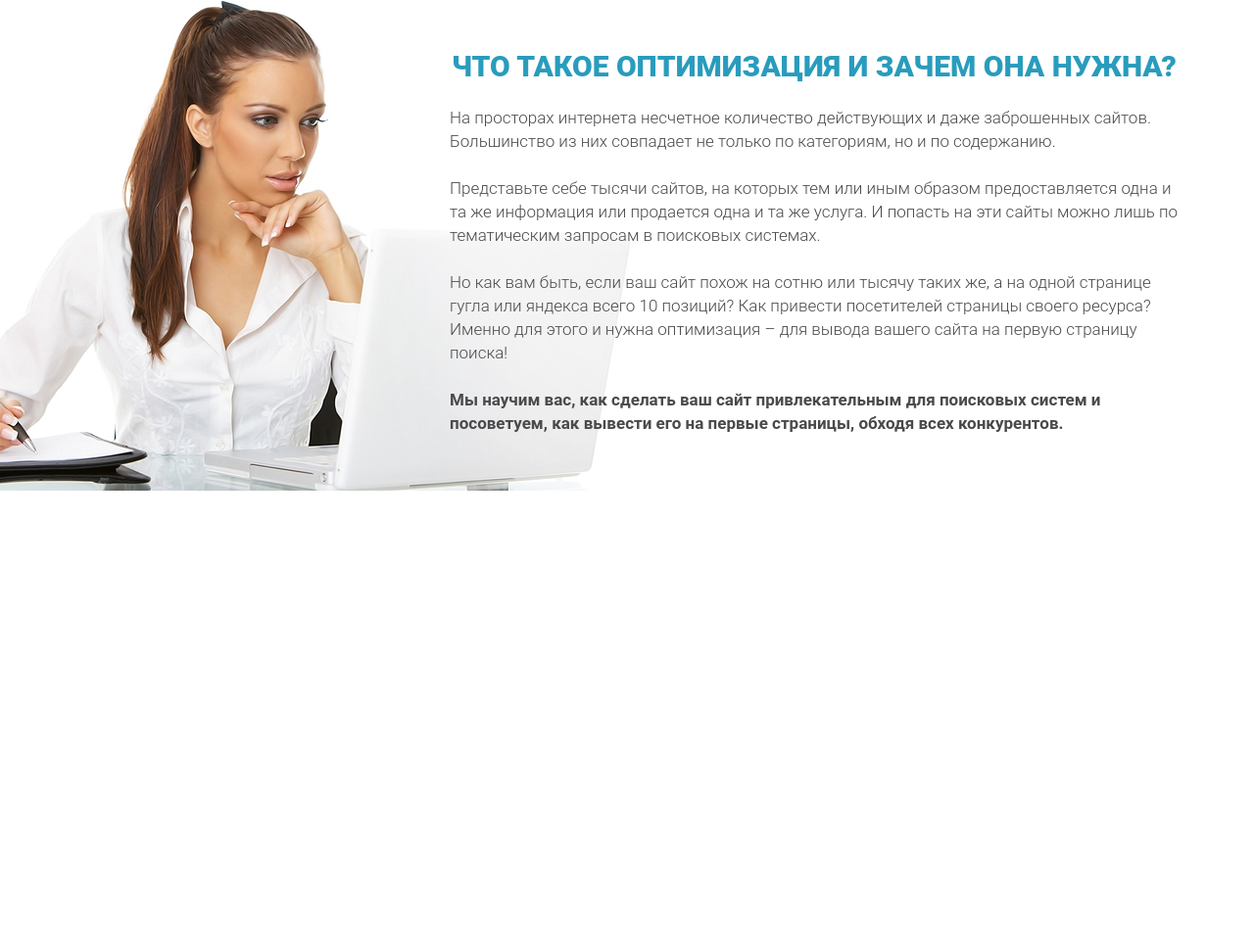
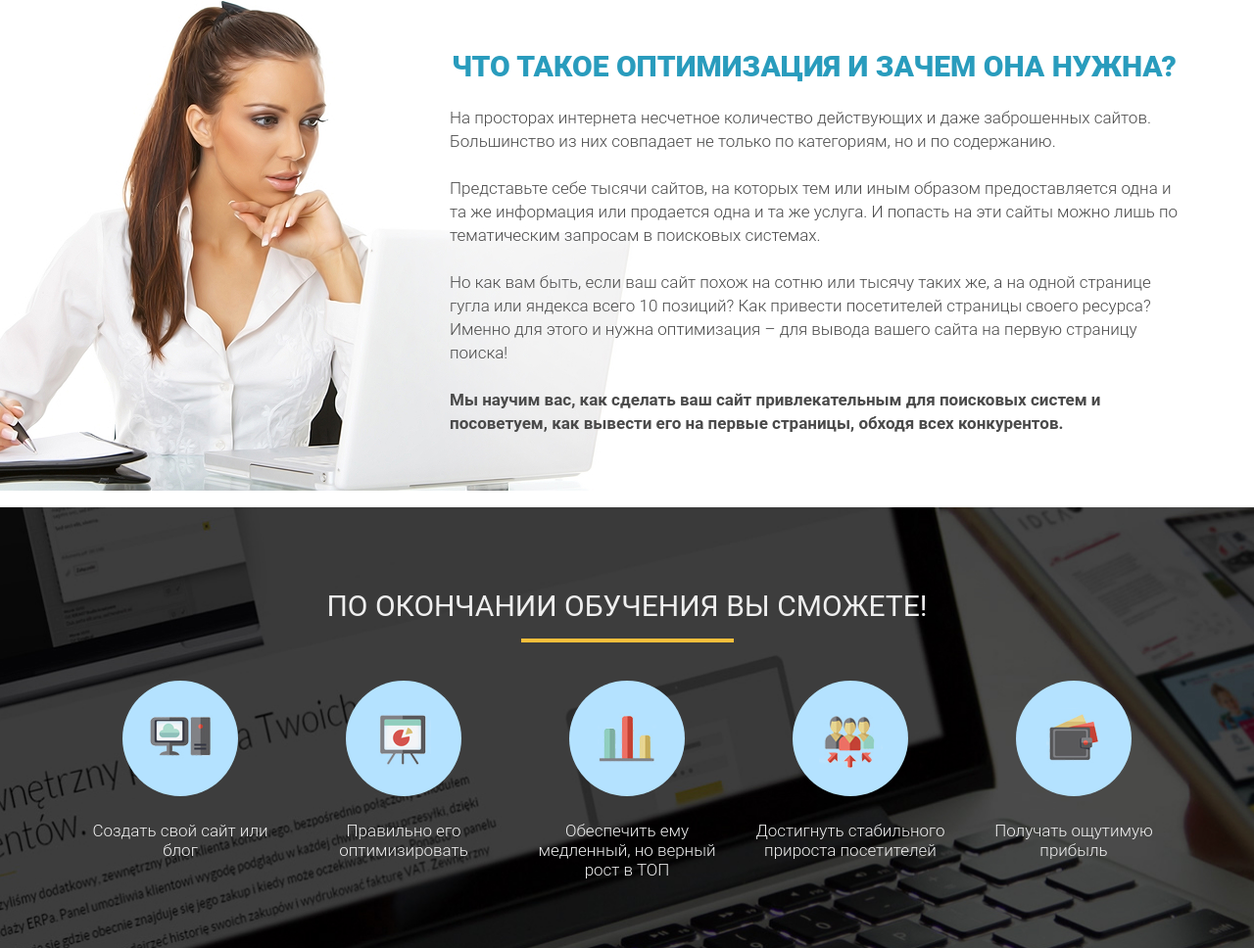
Before and after one commit to Dezmoss/web_dev, a plain HTML site: page Wordpress/index.html in a window 1280 px wide. Shown: the part 1502-2470 px from the top of the page at 98% size. Before the commit the page ends 2020 px from the top, so only its background shows below. Drawn offline with Linux system fonts and the light colour scheme.

Commit message:
complete finish section

```diff
--- a/Wordpress/css/style.css
+++ b/Wordpress/css/style.css
@@ -248,3 +248,67 @@
     top: -54px;
     z-index: -1;
 }
+
+.finish {
+    min-height: 450px;
+    padding: 86px 0 68px;
+    background: url('../img/second_bg.jpg') center center/cover no-repeat;
+}
+
+.finish_title {
+    font-family: 'Roboto';
+    font-weight: 400;
+    font-size: 30px;
+    line-height: 30px;
+    text-align: center;
+    text-transform: uppercase;
+
+    color: #EFEFEF;
+}
+
+.finish .divider {
+    margin: 18px auto 0;
+}
+
+.finish_wrapper {
+    display: flex;
+    justify-content: space-around;
+    margin-top: 39px;
+}
+
+.finish_item {
+    width: 208px;
+}
+
+.finish_icon_wrapper {
+    position: relative;
+    display: flex;
+    width: 118px;
+    height: 118px;
+    margin: 0 auto;
+}
+
+.finish_icon_wrapper::before {
+    position: absolute;
+    content: '';
+    width: 118px;
+    height: 118px;
+    background: #B4E2FF;
+    border-radius: 100%;
+}
+
+.finish_icon {
+    margin: auto;
+    z-index: 5;
+}
+
+.finish_descr {
+    margin-top: 25px;
+    font-family: 'Roboto';
+    font-weight: 300;
+    font-size: 17px;
+    line-height: 20px;
+    text-align: center;
+
+    color: #EFEFEF;
+}
--- a/Wordpress/index.html
+++ b/Wordpress/index.html
@@ -81,6 +81,56 @@
             <img src="img/woman_bg.jpg" alt="woman" class="optimization_img">
         </div>
     </section>
+
+    <section class="finish">
+        <div class="container">
+            <h2 class="finish_title">По окончании обучения Вы сможете!</h2>
+            <div class="divider"></div>
+            <div class="finish_wrapper">
+
+                <div class="finish_item">
+                    <div class="finish_icon_wrapper">
+                        <img src="icons/finish/finish_icon_1.png" alt="icon" class="finish_icon">
+                    </div>
+
+                    <div class="finish_descr">Создать свой сайт или блог</div>
+                </div>
+
+                <div class="finish_item">
+                    <div class="finish_icon_wrapper">
+                        <img src="icons/finish/finish_icon_2.png" alt="icon" class="finish_icon">
+                    </div>
+
+                    <div class="finish_descr">Правильно его оптимизировать</div>
+                </div>
+
+                <div class="finish_item">
+                    <div class="finish_icon_wrapper">
+                        <img src="icons/finish/finish_icon_3.png" alt="icon" class="finish_icon">
+                    </div>
+
+                    <div class="finish_descr">Обеспечить ему медленный, но верный рост в ТОП</div>
+                </div>
+
+                <div class="finish_item">
+                    <div class="finish_icon_wrapper">
+                        <img src="icons/finish/finish_icon_4.png" alt="icon" class="finish_icon">
+                    </div>
+
+                    <div class="finish_descr">Достигнуть стабильного прироста посетителей</div>
+                </div>
+
+                <div class="finish_item">
+                    <div class="finish_icon_wrapper">
+                        <img src="icons/finish/finish_icon_5.png" alt="icon" class="finish_icon">
+                    </div>
+
+                    <div class="finish_descr">Получать ощутимую прибыль</div>
+                </div>
+
+            </div>
+        </div>
+    </section>
 </body>
 
 </html>
```
